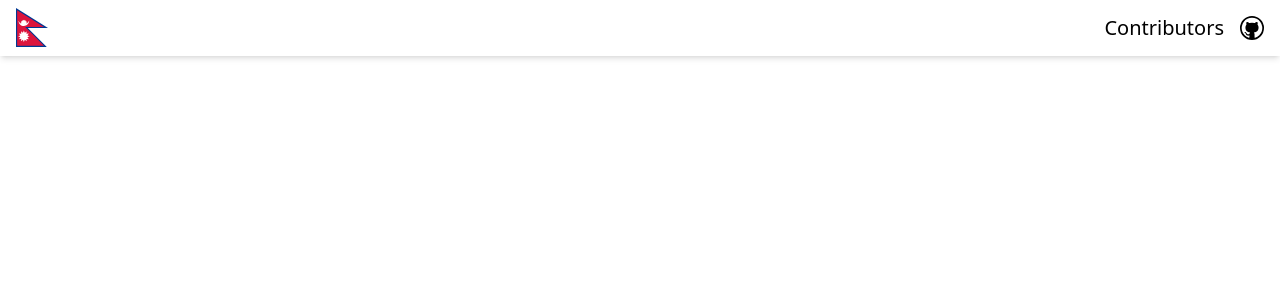
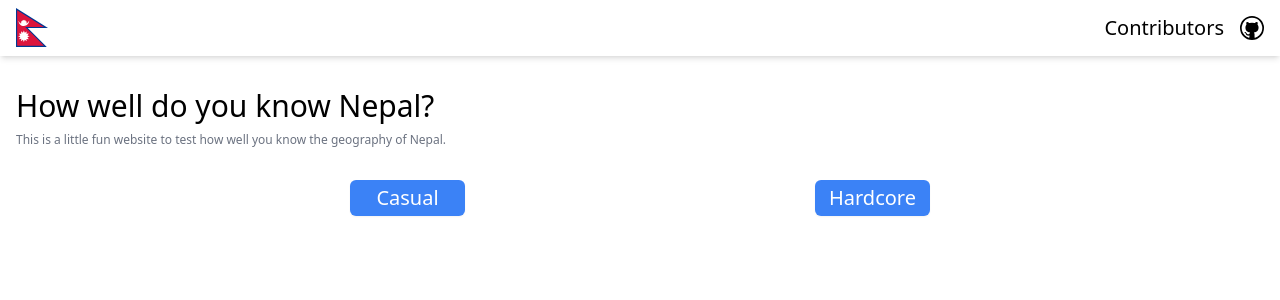
Before and after one commit to aabishkaryal/nepal-districts, a Next.js app: page / in a window 1280 px wide. Shown: the top 300 px of the page. Built offline with nearby package versions, Linux system fonts and the light colour scheme.

Commit message:
index hero and call to action complete

```diff
--- a/pages/index.tsx
+++ b/pages/index.tsx
@@ -1,5 +1,32 @@
-import Header from 'components/Header';
+import NepalMap from 'components/NepalMap';
+import Link from 'next/link';
 
 export default function Index() {
-  return <></>;
+  return (
+    <div className="flex flex-col justify-center">
+      {/* Hero */}
+      <div className="my-8 space-y-2 px-4">
+        <h1 className="bold text-justify text-3xl">
+          How well do you know Nepal?
+        </h1>
+        <p className="text-xs text-gray-500">
+          This is a little fun website to test how well you know the geography
+          of Nepal.
+        </p>
+      </div>
+      {/* Call to action */}
+      <div className="flex w-full flex-nowrap justify-evenly">
+        <Link href="/casual">
+          <div className="w-[115px] rounded-md bg-blue-500 px-3 py-1 text-center text-xl text-white shadow-sm">
+            Casual
+          </div>
+        </Link>
+        <Link href="/hardcore">
+          <div className="w-[115px] rounded-md bg-blue-500 px-3 py-1 text-center text-xl text-white shadow-sm">
+            Hardcore
+          </div>
+        </Link>
+      </div>
+    </div>
+  );
 }
```
